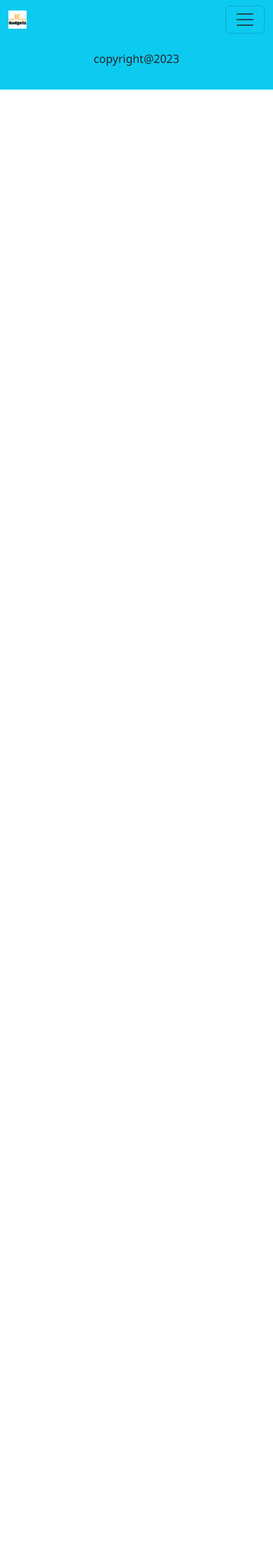
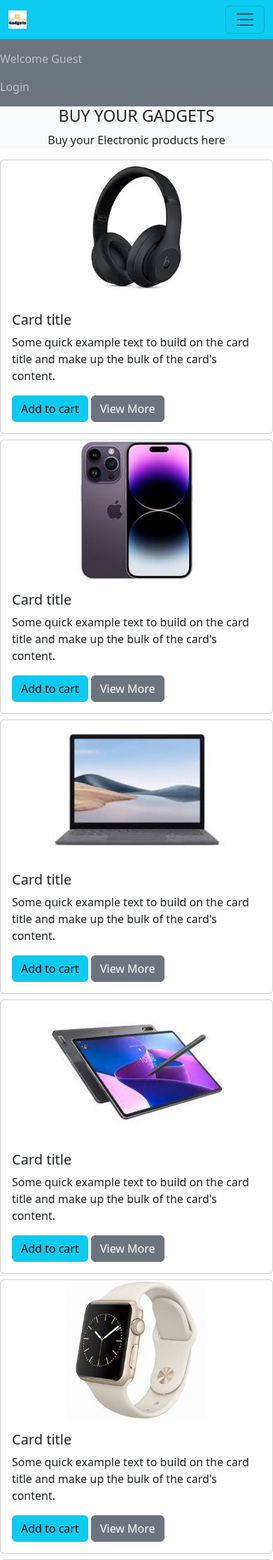
Before and after one commit to gurjas936/TransactionalWebProject, a PHP site: page / in a window 390 px wide. Shown: the top 2229 px of the page at 70% size. Before the commit the page ends 128 px from the top, so only its background shows below. Run offline with PHP 8.4, Linux system fonts and the light colour scheme; some libraries are stand-ins or nearby versions.

Commit message:
last updated file

```diff
--- a/Project_electronics/index.php
+++ b/Project_electronics/index.php
@@ -56,6 +56,164 @@
   </div>
 </nav>
 
+<!--second child-->
+<nav class="navbar navbar-expand-lg navbar-dark bg-secondary">
+<ul class="navbar-nav me-auto">
+
+<li class="nav-item">
+          <a class="nav-link" href="#">Welcome Guest</a>
+        </li>
+        <li class="nav-item">
+          <a class="nav-link" href="#">Login</a>
+        </li>
+</ul>
+
+
+
+
+
+</nav>
+
+<!--third child-->
+<div class="bg-light">
+  <h3 class="text-center">BUY YOUR GADGETS</h3>
+  <p class="text-center">Buy your Electronic products here</p>
+</div>
+
+
+<!--fourth child-->
+<div class="row">
+  <div class="col-md-10">
+   <!--products-->
+   <div class="row">
+    <div class="col-md-4 mb-2">
+    <div class="card">
+  <img src="./images/headphone.jpg" class="card-img-top" alt="...">
+  <div class="card-body">
+    <h5 class="card-title">Card title</h5>
+    <p class="card-text">Some quick example text to build on the card title and make up the bulk of the card's content.</p>
+    <a href="#" class="btn btn-info">Add to cart</a>
+    <a href="#" class="btn btn-secondary">View More</a>
+  </div>
+</div>
+    </div>
+    <div class="col-md-4 mb-2">
+    <div class="card">
+  <img src="./images/iphone.jpg" class="card-img-top" alt="...">
+  <div class="card-body">
+    <h5 class="card-title">Card title</h5>
+    <p class="card-text">Some quick example text to build on the card title and make up the bulk of the card's content.</p>
+    <a href="#" class="btn btn-info">Add to cart</a>
+    <a href="#" class="btn btn-secondary">View More</a>
+  </div>
+</div>
+    </div>
+    <div class="col-md-4 mb-2">
+    <div class="card">
+  <img src="./images/laptop.jpg" class="card-img-top" alt="...">
+  <div class="card-body">
+    <h5 class="card-title">Card title</h5>
+    <p class="card-text">Some quick example text to build on the card title and make up the bulk of the card's content.</p>
+    <a href="#" class="btn btn-info">Add to cart</a>
+    <a href="#" class="btn btn-secondary">View More</a>
+  </div>
+</div>
+    </div>
+    <div class="col-md-4 mb-2">
+    <div class="card">
+  <img src="./images/tablet.jpg" class="card-img-top" alt="...">
+  <div class="card-body">
+    <h5 class="card-title">Card title</h5>
+    <p class="card-text">Some quick example text to build on the card title and make up the bulk of the card's content.</p>
+    <a href="#" class="btn btn-info">Add to cart</a>
+    <a href="#" class="btn btn-secondary">View More</a>
+  </div>
+</div>
+    </div>
+    <div class="col-md-4 mb-2">
+    <div class="card">
+  <img src="./images/watch.jpg" class="card-img-top" alt="...">
+  <div class="card-body">
+    <h5 class="card-title">Card title</h5>
+    <p class="card-text">Some quick example text to build on the card title and make up the bulk of the card's content.</p>
+    <a href="#" class="btn btn-info">Add to cart</a>
+    <a href="#" class="btn btn-secondary">View More</a>
+  </div>
+</div>
+    </div>
+    <div class="col-md-4 mb-2">
+    <div class="card">
+  <img src="./images/drone.jpg" class="card-img-top" alt="...">
+  <div class="card-body">
+    <h5 class="card-title">Card title</h5>
+    <p class="card-text">Some quick example text to build on the card title and make up the bulk of the card's content.</p>
+    <a href="#" class="btn btn-info">Add to cart</a>
+    <a href="#" class="btn btn-secondary">View More</a>
+  </div>
+</div>
+    </div>
+   </div>
+
+
+  </div>
+  <div class="col-md-2 bg-secondary p-0">
+<!--side nav-->
+
+<!--brands-->
+<ul class="navbar-nav me-auto text-center">
+  <li class="nav-item bg-info">
+    <a href="#" class="nav-link text-light"><h4>Delivery Brands</h4></a>
+  </li>
+  <li class="nav-item ">
+    <a href="#" class="nav-link text-light">Brand1</a>
+  </li>
+  <li class="nav-item ">
+    <a href="#" class="nav-link text-light">Brand2</a>
+  </li>
+  <li class="nav-item ">
+    <a href="#" class="nav-link text-light">Brand3</a>
+  </li>
+  <li class="nav-item ">
+    <a href="#" class="nav-link text-light">Brand4</a>
+  </li>
+  <li class="nav-item ">
+    <a href="#" class="nav-link text-light">Brand5</a>
+  </li>
+</ul>
+
+<!--categories-->
+
+<ul class="navbar-nav me-auto text-center">
+  <li class="nav-item bg-info">
+    <a href="#" class="nav-link text-light"><h4>Categories</h4></a>
+  </li>
+  <li class="nav-item ">
+    <a href="#" class="nav-link text-light">Category1</a>
+  </li>
+  <li class="nav-item ">
+    <a href="#" class="nav-link text-light">Category2</a>
+  </li>
+  <li class="nav-item ">
+    <a href="#" class="nav-link text-light">Category3</a>
+  </li>
+  <li class="nav-item ">
+    <a href="#" class="nav-link text-light">Category4</a>
+  </li>
+  <li class="nav-item ">
+    <a href="#" class="nav-link text-light">Category5</a>
+  </li>
+</ul>
+
+
+  </div>
+</div>
+
+
+
+
+
+
+
 <!--last child-->
 <div class="bg-info p-3 text-center">
     <p>
--- a/Project_electronics/style.css
+++ b/Project_electronics/style.css
@@ -2,3 +2,11 @@
     width:7%;
     height:7%;
 }
+
+.card-img-top{
+
+    width: 100%;
+    height: 200px;
+    object-fit: contain;
+
+}
```
Also changed, not shown: Project_electronics/images/drone.jpg (added), Project_electronics/images/headphone.jpg (added), Project_electronics/images/iphone.jpg (added), Project_electronics/images/laptop.jpg (added), Project_electronics/images/tablet.jpg (added), Project_electronics/images/watch.jpg (added).
